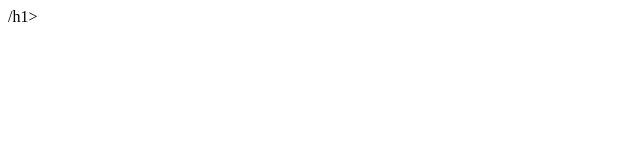
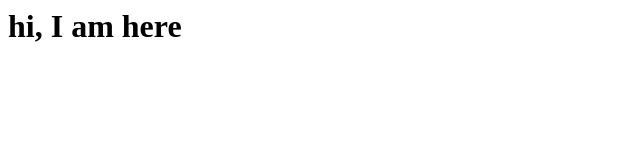
Before and after one commit to lheindl/heindl_repository_01, a plain HTML site: page index.html in a window 1280 px wide. Shown: the whole page, without its empty margins (0-640 px from the left). Drawn offline with Linux system fonts and the light colour scheme.

Commit message:
Update index.html
now it should be right

```diff
--- a/index.html
+++ b/index.html
@@ -1 +1 @@
-<h1< hi, I am here >/h1></hi>
+<h1> hi, I am here <h1>
```
